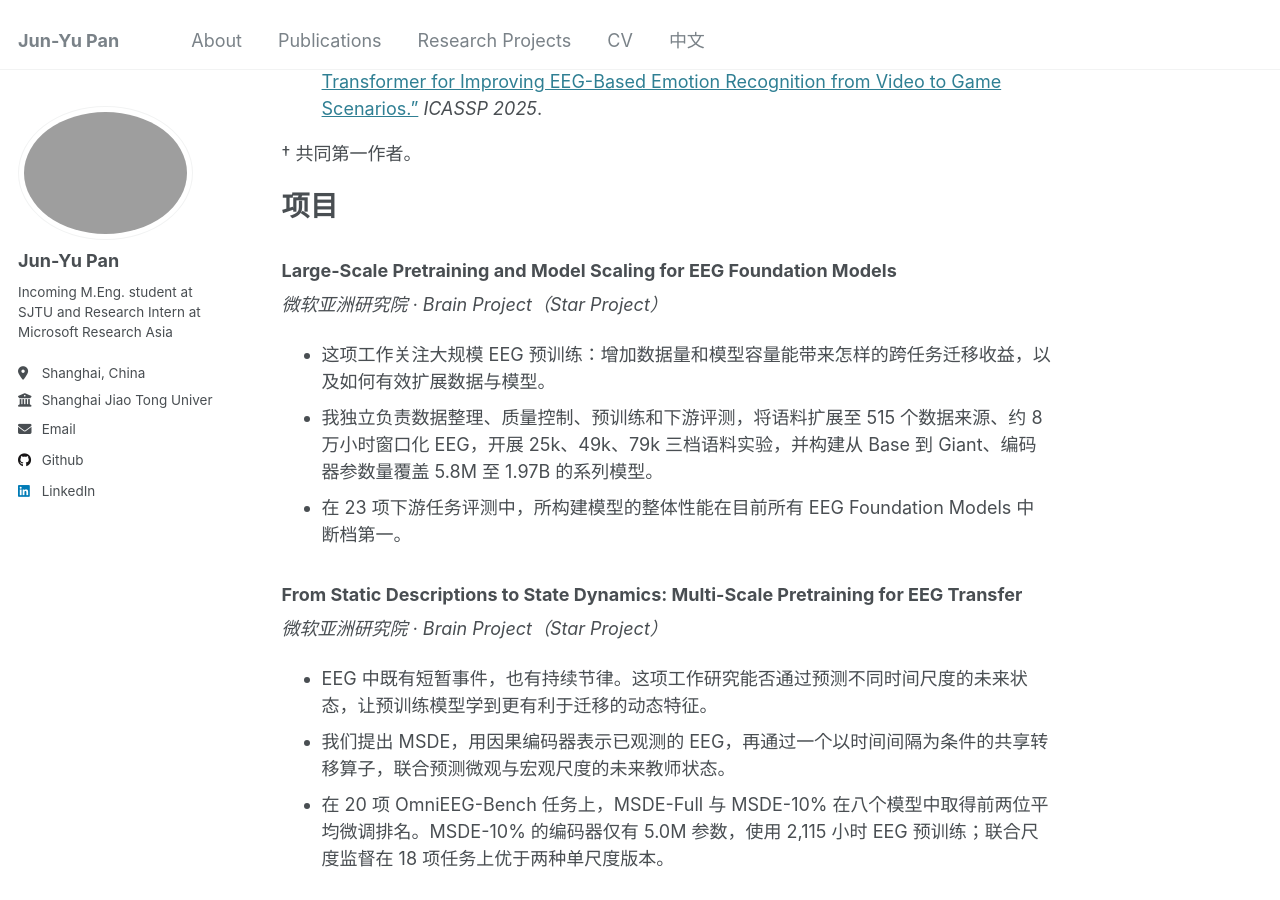
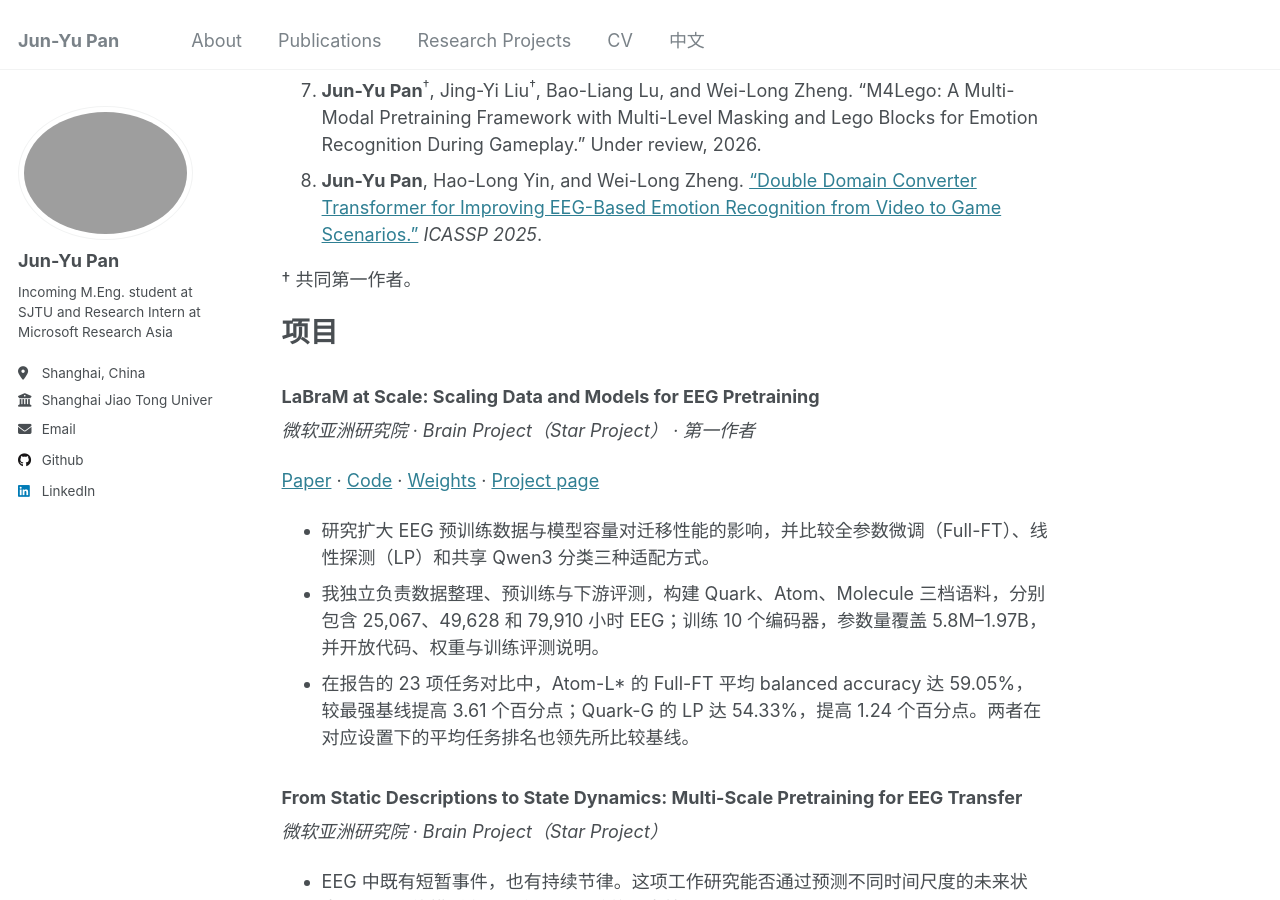
Before and after one commit to AlbertMentat/AlbertMentat.github.io, a Jekyll site: the page built from _pages/about-zh.md, in a window 1280 px wide and 900 px high, scrolled down 1387 px. Built offline with Jekyll 4.4.1, drawn with Linux system fonts in a browser that asks for light colours; some of the changed text lies outside the part shown.

Commit message:
Add LaBraM at Scale report, release links, and updated CVs

```diff
--- a/_pages/about-zh.md
+++ b/_pages/about-zh.md
@@ -12,6 +12,7 @@ author_profile: true
 
 最新动态
 ======
+- **2026.11** 发布第一作者技术报告 [LaBraM at Scale](https://arxiv.org/abs/2611.03165)，并开放[代码](https://github.com/AlbertMentat/LaBraM-at-Scale)、[模型权重](https://huggingface.co/Pan-Junyu/LaBraM-at-Scale)与[项目页](https://albertmentat.github.io/LaBraM-at-Scale/)。
 - **2026.09** 完成多尺度未来状态预训练方法 MSDE，并更新预训练数据选择、多数据集微调与生成式视觉对齐三项工作。
 - **2026.09** 完成 strategy-open BCI 研究，考察用户在连续 EEG 交互任务中自主形成并调整交互策略的过程。
 - **2026.06** 本科毕业论文获评上海交通大学优异学士学位论文（Top 1%）。
@@ -23,24 +24,27 @@ author_profile: true
 
 论文
 ======
-1. **Jun-Yu Pan**, Ruicheng Yin, Yansen Wang, Bao-Liang Lu, Dongsheng Li, and Wei-Long Zheng. "From Static Descriptions to State Dynamics: Multi-Scale Pretraining for EEG Transfer." Under review, 2026.
-2. Xin Xu<sup>&dagger;</sup>, <strong>Jun-Yu Pan</strong><sup>&dagger;</sup>, Ruicheng Yin, Zilong Wang, Dongqi Han, Dongsheng Li, Bao-Liang Lu, Wei-Long Zheng, and Yansen Wang. "Think It Your Way: Toward Strategy-Open Brain&ndash;Computer Interaction." Under review, 2026.
-3. **Jun-Yu Pan**, Enze Zhang, Bao-Liang Lu, Wei-Long Zheng, Dongsheng Li, and Yansen Wang. ["Visualizing the Invisible: Generative Visual Grounding Empowers Universal EEG Understanding in MLLMs."](https://arxiv.org/abs/2605.18172) Available on *arXiv*.
-4. **Jun-Yu Pan**, Ruicheng Yin, Bao-Liang Lu, Wei-Long Zheng, Dongsheng Li, and Yansen Wang. "Which Data, Not How Much: Architecture-Dependent Data Selection for EEG Foundation Models." Under review, 2026.
-5. Ruicheng Yin, **Jun-Yu Pan**, Yansen Wang, Xiaoqing Zheng, and Dongsheng Li. "Discern, Then Combine: Probe-Guided Multi-Dataset Fine-Tuning for EEG Foundation Models." Under review, 2026.
-6. <strong>Jun-Yu Pan</strong><sup>&dagger;</sup>, Jing-Yi Liu<sup>&dagger;</sup>, Bao-Liang Lu, and Wei-Long Zheng. "M4Lego: A Multi-Modal Pretraining Framework with Multi-Level Masking and Lego Blocks for Emotion Recognition During Gameplay." Under review, 2026.
-7. **Jun-Yu Pan**, Hao-Long Yin, and Wei-Long Zheng. ["Double Domain Converter Transformer for Improving EEG-Based Emotion Recognition from Video to Game Scenarios."](https://ieeexplore.ieee.org/document/10889052) *ICASSP 2025*.
+1. **Jun-Yu Pan**, Ruicheng Yin, Bao-Liang Lu, Dongsheng Li, Wei-Long Zheng, and Yansen Wang. ["LaBraM at Scale: Scaling Data and Models for EEG Pretraining."](https://arxiv.org/abs/2611.03165) *arXiv preprint*, 2026. [Code](https://github.com/AlbertMentat/LaBraM-at-Scale) · [Weights](https://huggingface.co/Pan-Junyu/LaBraM-at-Scale) · [Project page](https://albertmentat.github.io/LaBraM-at-Scale/)
+2. **Jun-Yu Pan**, Ruicheng Yin, Yansen Wang, Bao-Liang Lu, Dongsheng Li, and Wei-Long Zheng. "From Static Descriptions to State Dynamics: Multi-Scale Pretraining for EEG Transfer." Under review, 2026.
+3. Xin Xu<sup>&dagger;</sup>, <strong>Jun-Yu Pan</strong><sup>&dagger;</sup>, Ruicheng Yin, Zilong Wang, Dongqi Han, Dongsheng Li, Bao-Liang Lu, Wei-Long Zheng, and Yansen Wang. "Think It Your Way: Toward Strategy-Open Brain&ndash;Computer Interaction." Under review, 2026.
+4. **Jun-Yu Pan**, Enze Zhang, Bao-Liang Lu, Wei-Long Zheng, Dongsheng Li, and Yansen Wang. ["Visualizing the Invisible: Generative Visual Grounding Empowers Universal EEG Understanding in MLLMs."](https://arxiv.org/abs/2605.18172) Available on *arXiv*.
+5. **Jun-Yu Pan**, Ruicheng Yin, Bao-Liang Lu, Wei-Long Zheng, Dongsheng Li, and Yansen Wang. "Which Data, Not How Much: Architecture-Dependent Data Selection for EEG Foundation Models." Under review, 2026.
+6. Ruicheng Yin, **Jun-Yu Pan**, Yansen Wang, Xiaoqing Zheng, and Dongsheng Li. "Discern, Then Combine: Probe-Guided Multi-Dataset Fine-Tuning for EEG Foundation Models." Under review, 2026.
+7. <strong>Jun-Yu Pan</strong><sup>&dagger;</sup>, Jing-Yi Liu<sup>&dagger;</sup>, Bao-Liang Lu, and Wei-Long Zheng. "M4Lego: A Multi-Modal Pretraining Framework with Multi-Level Masking and Lego Blocks for Emotion Recognition During Gameplay." Under review, 2026.
+8. **Jun-Yu Pan**, Hao-Long Yin, and Wei-Long Zheng. ["Double Domain Converter Transformer for Improving EEG-Based Emotion Recognition from Video to Game Scenarios."](https://ieeexplore.ieee.org/document/10889052) *ICASSP 2025*.
 
 &dagger; 共同第一作者。
 
 项目
 ======
-### Large-Scale Pretraining and Model Scaling for EEG Foundation Models
-*微软亚洲研究院 · Brain Project（Star Project）*
+### LaBraM at Scale: Scaling Data and Models for EEG Pretraining
+*微软亚洲研究院 · Brain Project（Star Project） · 第一作者*
 
-- 这项工作关注大规模 EEG 预训练：增加数据量和模型容量能带来怎样的跨任务迁移收益，以及如何有效扩展数据与模型。
-- 我独立负责数据整理、质量控制、预训练和下游评测，将语料扩展至 515 个数据来源、约 8 万小时窗口化 EEG，开展 25k、49k、79k 三档语料实验，并构建从 Base 到 Giant、编码器参数量覆盖 5.8M 至 1.97B 的系列模型。
-- 在 23 项下游任务评测中，所构建模型的整体性能在目前所有 EEG Foundation Models 中断档第一。
+[Paper](https://arxiv.org/abs/2611.03165) · [Code](https://github.com/AlbertMentat/LaBraM-at-Scale) · [Weights](https://huggingface.co/Pan-Junyu/LaBraM-at-Scale) · [Project page](https://albertmentat.github.io/LaBraM-at-Scale/)
+
+- 研究扩大 EEG 预训练数据与模型容量对迁移性能的影响，并比较全参数微调（Full-FT）、线性探测（LP）和共享 Qwen3 分类三种适配方式。
+- 我独立负责数据整理、预训练与下游评测，构建 Quark、Atom、Molecule 三档语料，分别包含 25,067、49,628 和 79,910 小时 EEG；训练 10 个编码器，参数量覆盖 5.8M–1.97B，并开放代码、权重与训练评测说明。
+- 在报告的 23 项任务对比中，Atom-L* 的 Full-FT 平均 balanced accuracy 达 59.05%，较最强基线提高 3.61 个百分点；Quark-G 的 LP 达 54.33%，提高 1.24 个百分点。两者在对应设置下的平均任务排名也领先所比较基线。
 
 ### From Static Descriptions to State Dynamics: Multi-Scale Pretraining for EEG Transfer
 *微软亚洲研究院 · Brain Project（Star Project）*
--- a/_pages/publications.html
+++ b/_pages/publications.html
@@ -6,6 +6,7 @@ author_profile: true
 ---
 
 <ol>
+  <li><strong>Jun-Yu Pan</strong>, Ruicheng Yin, Bao-Liang Lu, Dongsheng Li, Wei-Long Zheng, and Yansen Wang. <a href="https://arxiv.org/abs/2611.03165">“LaBraM at Scale: Scaling Data and Models for EEG Pretraining.”</a> <em>arXiv preprint</em>, 2026. <a href="https://github.com/AlbertMentat/LaBraM-at-Scale">Code</a> · <a href="https://huggingface.co/Pan-Junyu/LaBraM-at-Scale">Weights</a> · <a href="https://albertmentat.github.io/LaBraM-at-Scale/">Project page</a>.</li>
   <li><strong>Jun-Yu Pan</strong>, Ruicheng Yin, Yansen Wang, Bao-Liang Lu, Dongsheng Li, and Wei-Long Zheng. “From Static Descriptions to State Dynamics: Multi-Scale Pretraining for EEG Transfer.” Under review, 2026.</li>
   <li>Xin Xu<sup>&dagger;</sup>, <strong>Jun-Yu Pan</strong><sup>&dagger;</sup>, Ruicheng Yin, Zilong Wang, Dongqi Han, Dongsheng Li, Bao-Liang Lu, Wei-Long Zheng, and Yansen Wang. “Think It Your Way: Toward Strategy-Open Brain&ndash;Computer Interaction.” Under review, 2026.</li>
   <li><strong>Jun-Yu Pan</strong>, Enze Zhang, Bao-Liang Lu, Wei-Long Zheng, Dongsheng Li, and Yansen Wang. <a href="https://arxiv.org/abs/2605.18172">“Visualizing the Invisible: Generative Visual Grounding Empowers Universal EEG Understanding in MLLMs.”</a> Available on <em>arXiv</em>.</li>
```
Also changed, not shown: _pages/about.md (+16 -12 lines), _pages/cv-zh.md (+14 -12 lines), _pages/cv.md (+10 -9 lines), 2 other files.
